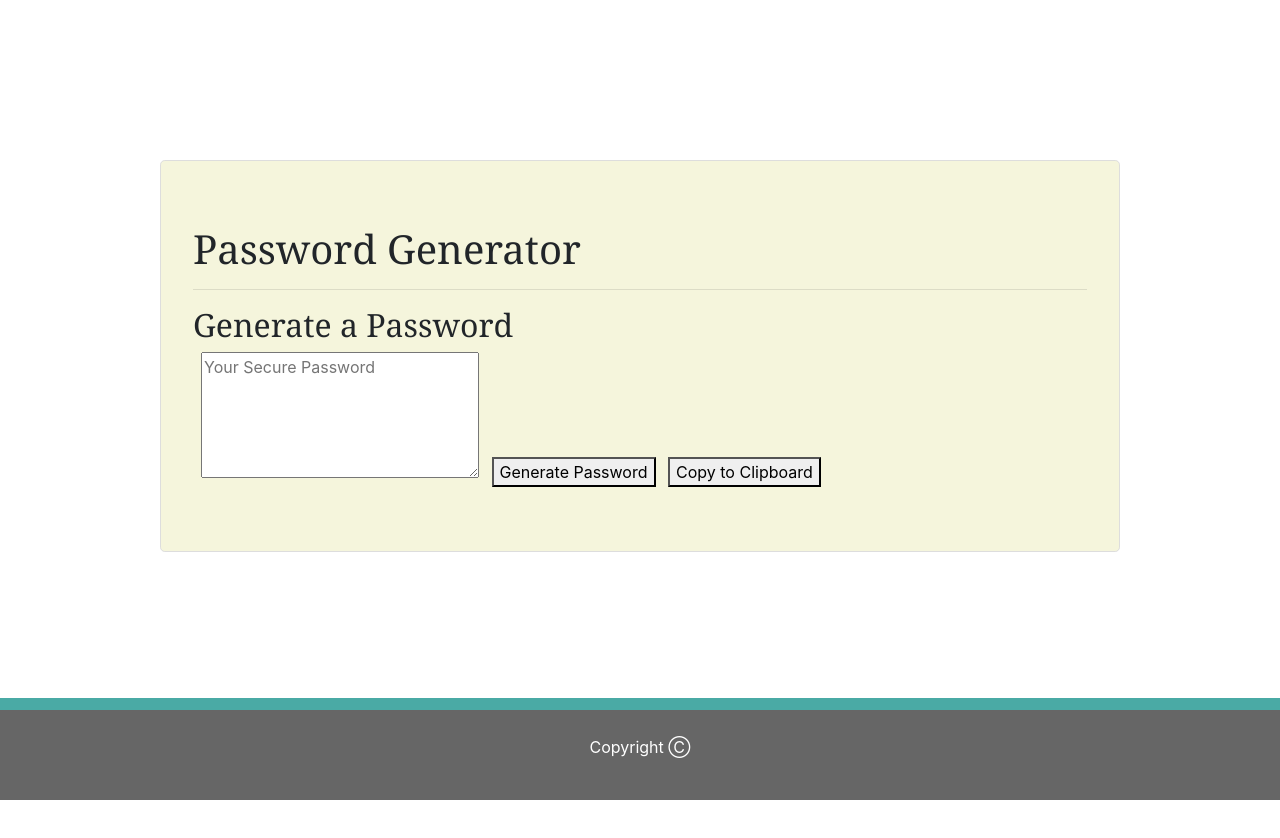
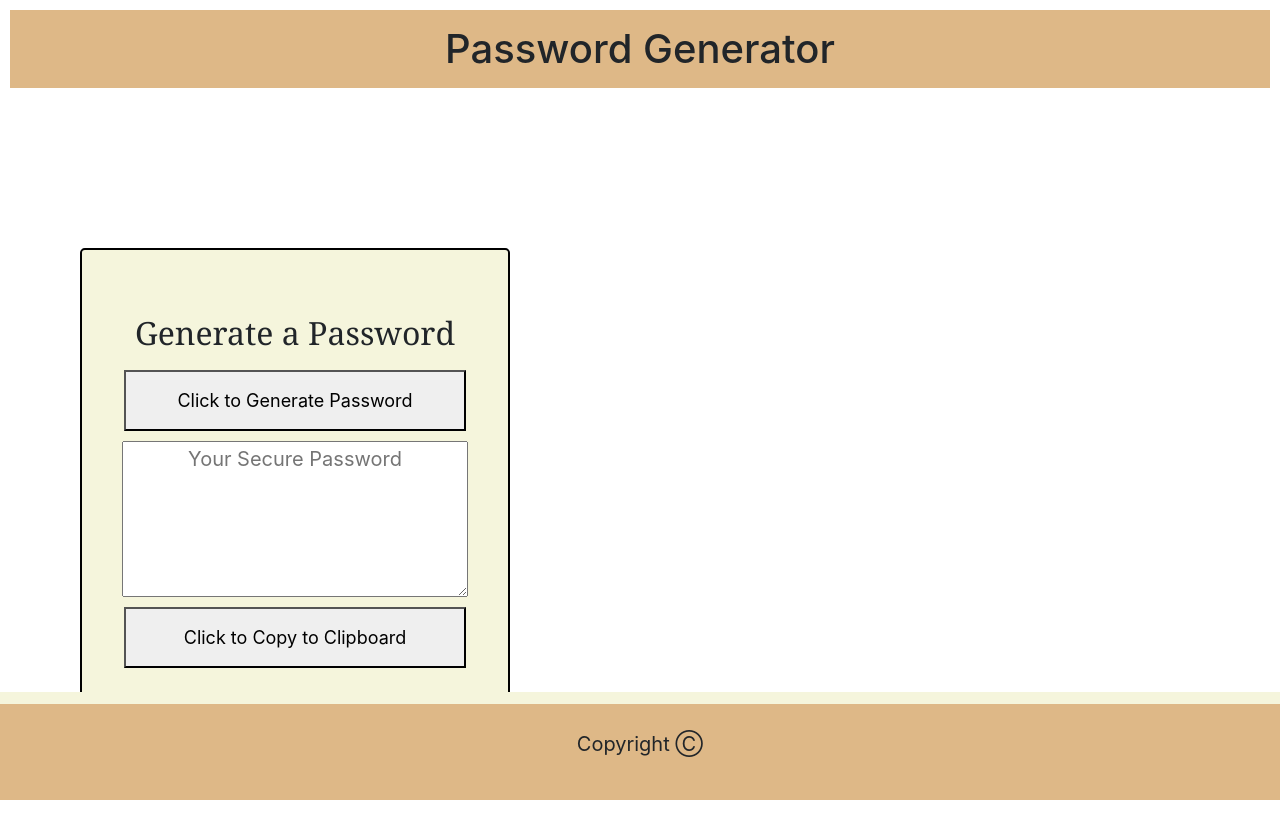
Before and after one commit to saidaguilar619/passwordGenerator, a plain HTML site: page index.html in a window 1280 px wide. Before the commit the page ends 800 px from the top, so only its background shows below. Drawn offline with nearby package versions, Linux system fonts and the light colour scheme.

Commit message:
updated everything

```diff
--- a/index.html
+++ b/index.html
@@ -12,29 +12,28 @@
   </head>
   <body>
     <div class="mainContainer">
-    <div class="jumbotron">
         <header>
-          <h1>Password Generator</h1>
+          <h1 id ="main">Password Generator</h1>
         </header>
-        <hr>
+      <div class="jumbotron">
         <h2>Generate a Password</h2>
-
+         <button id="generate">Click to Generate Password</button>
         <textarea
           readonly
           id="password"
           placeholder="Your Secure Password"
           aria-label="Generated Password" rows="5" cols="25"
         ></textarea>
-        <button id="generate">Generate Password</button>
+
         <button id="copy">
-          Copy to Clipboard
+          Click to Copy to Clipboard
         </button>
      </div>
-
+     </div>
     <div class="footer fixed-bottom">
       <p>Copyright	&#x24B8</p>
     </div>
-   </div>
+
    <script src="script.js"></script>
  </body>
 </html>
--- a/style.css
+++ b/style.css
@@ -1,22 +1,52 @@
 .footer{
-    background-color: #666666;
+    background-color:burlywood;
     text-align: center;
     padding: 25px;
-    border-top: 12px solid #4aaaa5;
-    color:white;
+    border-top: 12px solid beige;
+    font-size: 20px;
 }
+
 .jumbotron{
     background-color:beige;
-    border: solid 1px #dddddd;
-    margin: 10rem 10rem;
+    border: solid 2px black;
+    margin: 10rem 5rem;
     justify-content: center;
-    display: block;
+    flex-direction: column;
+    display: flex;
+    width: fit-content;
 }
-h1, h2{
+
+ h2{
     font-family: Georgia, 'Times New Roman', Times, serif;
-    font-size: 34
-    px;
+    font-size: 34 px;
 }
+
 #password, #copy{
     margin: 0px 8px;
 }
+
+.mainContainer{
+    text-align: center;
+}
+
+#main{
+    margin: 10px;
+    background-color: burlywood;
+    padding: 15px;
+}
+#generate{
+    margin: 10px;
+    border-color: solid 1px black;
+    font-size: large;
+    padding: 15px;
+}
+#copy{
+    margin: 10px;
+    border-color: solid 1px black;
+    font-size: large;
+    padding: 15px;
+}
+#password{
+    font-size: 20px;
+    text-align: center;
+}
```
